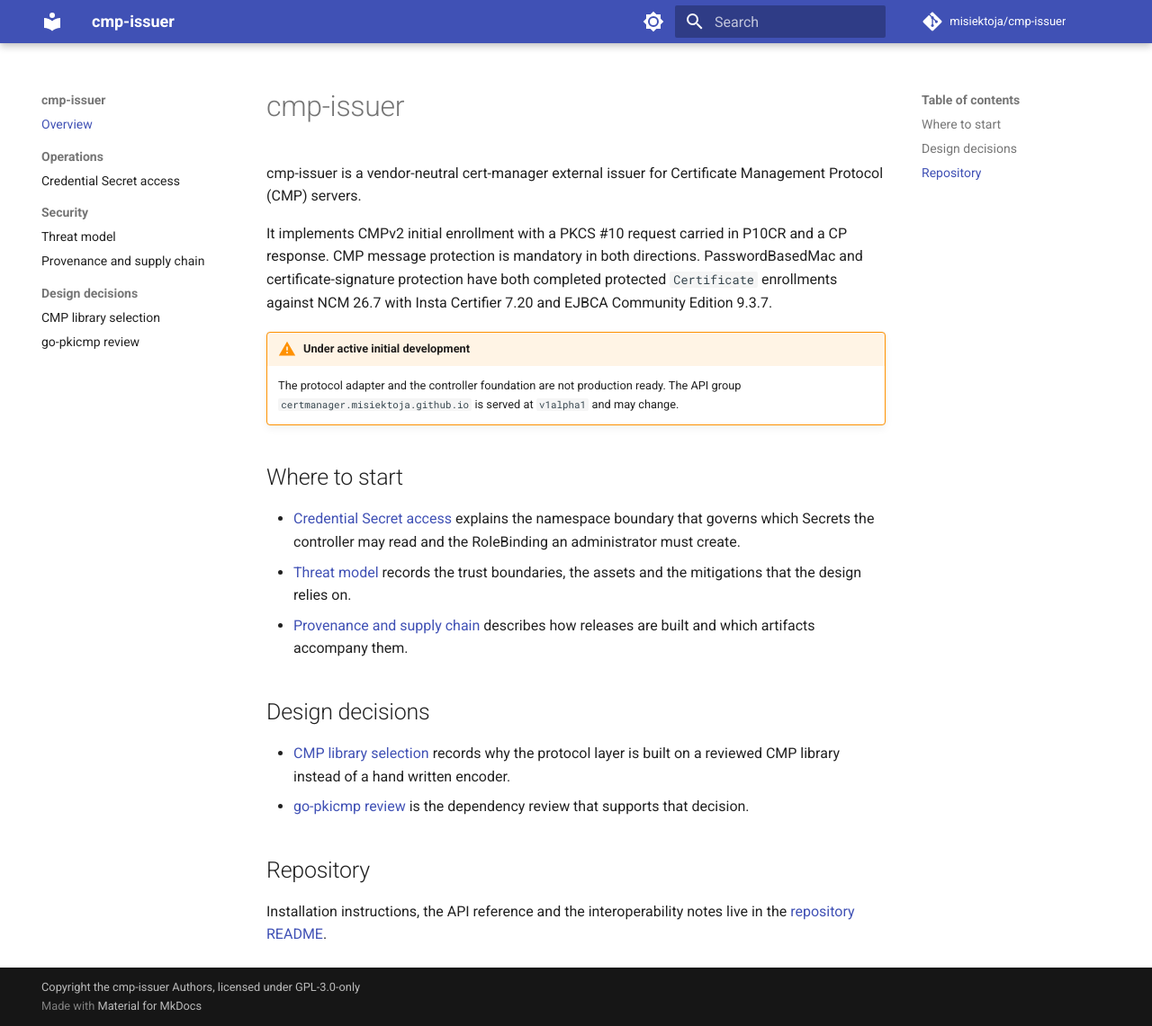
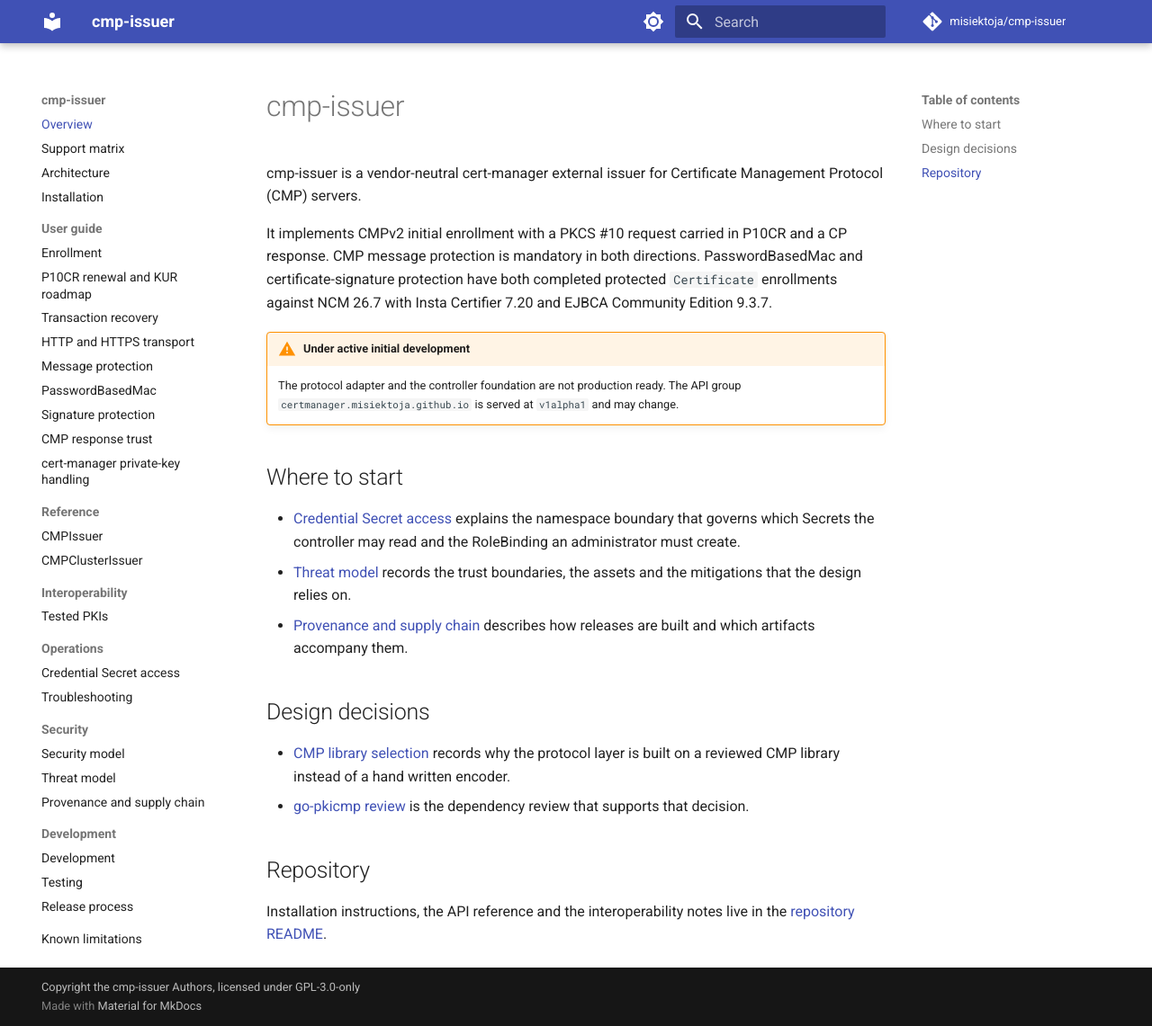
Before and after one commit to misiektoja/cmp-issuer, an MkDocs documentation site: the page built from docs/index.md, in a window 1280 px wide and 1141 px high. Shown: the whole window at 90% size. Built offline with MkDocs 1.6.1 and Material for MkDocs 9.7.7, drawn with Linux system fonts in a browser that asks for light colours; comment, search, counter and statistics services are not loaded.

Commit message:
docs: extend the site navigation for the public documentation set

```diff
--- a/mkdocs.yml
+++ b/mkdocs.yml
@@ -38,11 +38,36 @@ markdown_extensions:
 
 nav:
   - Overview: index.md
+  - Support matrix: support-matrix.md
+  - Architecture: architecture.md
+  - Installation: installation.md
+  - User guide:
+      - Enrollment: guide/enrollment.md
+      - P10CR renewal and KUR roadmap: guide/renewal-and-kur.md
+      - Transaction recovery: guide/transaction-recovery.md
+      - HTTP and HTTPS transport: guide/transport.md
+      - Message protection: guide/message-protection.md
+      - PasswordBasedMac: guide/password-based-mac.md
+      - Signature protection: guide/signature-protection.md
+      - CMP response trust: guide/cmp-response-trust.md
+      - cert-manager private-key handling: guide/private-key-handling.md
+  - Reference:
+      - CMPIssuer: reference/cmpissuer.md
+      - CMPClusterIssuer: reference/cmpclusterissuer.md
+  - Interoperability:
+      - Tested PKIs: interoperability/tested-pkis.md
   - Operations:
       - Credential Secret access: operations/secret-access.md
+      - Troubleshooting: operations/troubleshooting.md
   - Security:
+      - Security model: security/security-model.md
       - Threat model: security/threat-model.md
       - Provenance and supply chain: provenance.md
+  - Development:
+      - Development: development/development.md
+      - Testing: development/testing.md
+      - Release process: development/release-process.md
+  - Known limitations: known-limitations.md
   - Design decisions:
       - CMP library selection: adr/0001-cmp-library.md
       - go-pkicmp review: dependencies/go-pkicmp-review.md
```
